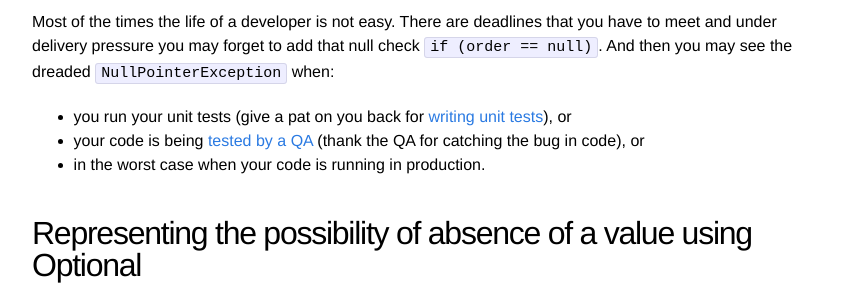
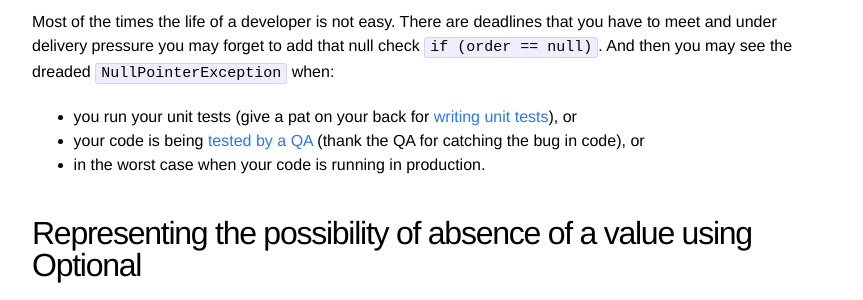
Before and after one commit to praveer09/praveer09.github.io, a Jekyll site: the page built from _posts/2015-09-19-using-optional-to-specify-presence-or-absence-of-a-value.markdown, in a window 1280 px wide and 900 px high, scrolled down 672 px. Shown: the part 152-452 px from the top of the window, without its empty margins (208-1071 px from the left). Built offline with Jekyll 4.4.1, drawn with Linux system fonts in a browser that asks for light colours; comment, search, counter and statistics services are not loaded.

Commit message:
Correct the typo

```diff
--- a/_posts/2015-09-19-using-optional-to-specify-presence-or-absence-of-a-value.markdown
+++ b/_posts/2015-09-19-using-optional-to-specify-presence-or-absence-of-a-value.markdown
@@ -37,7 +37,7 @@ Most of the times the life of a developer is not easy. There are deadlines that
 pressure you may forget to add that null check `if (order == null)`. And then you may see the dreaded
 `NullPointerException` when:
 
-* you run your unit tests (give a pat on you back for [writing unit tests][TDD]), or
+* you run your unit tests (give a pat on your back for [writing unit tests][TDD]), or
 * your code is being [tested by a QA][QA] (thank the QA for catching the bug in code), or
 * in the worst case when your code is running in production.
 
```
